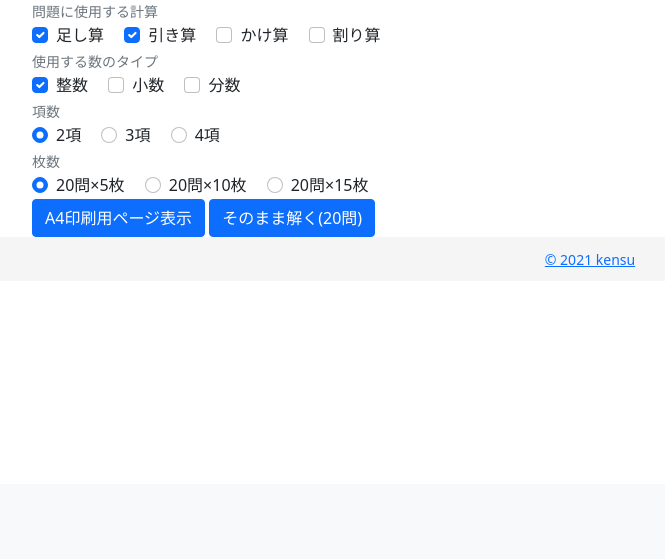
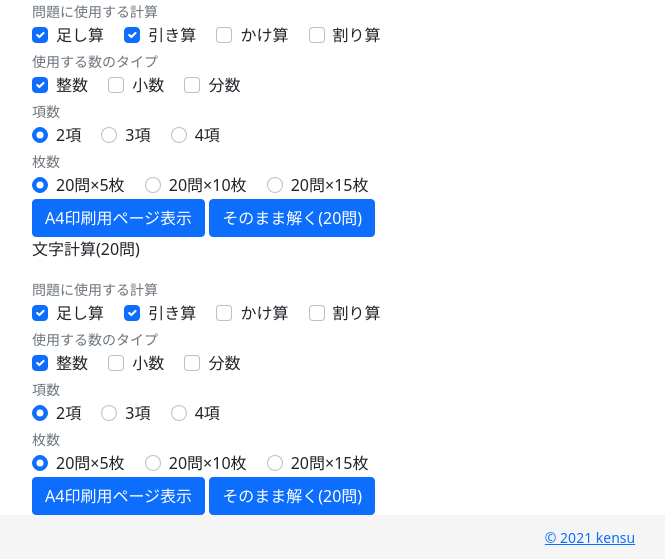
Before and after one commit to kensoooooon/math-print, a Django app: page /math_print/ in a window 1280 px wide. Shown: the part 316-875 px from the top of the page, without its empty margins (50-715 px from the left). Before the commit the page ends 583 px from the top, so only its background shows below. Run offline with Django 3.2, Linux system fonts and the light colour scheme.

Commit message:
prepare character calculate

```diff
--- a/math_print/math_calculate.py
+++ b/math_print/number_calculate.py
@@ -2,7 +2,7 @@ from fractions import Fraction
 from random import choice, randint, random
 
 
-class MathProblem:
+class NumberMathProblem:
     """
     とりあえず整数、分数、小数の3つを使った適当な演算を請け負うクラス
     属性として、latex用の問題文と回答を持っておく必要がある
--- a/math_print/templates/math_print/index.html
+++ b/math_print/templates/math_print/index.html
@@ -104,6 +104,105 @@
                     </label>
                 </div>
             </div>
+            <input class="btn btn-primary" type="submit" value="A4印刷用ページ表示" formaction="{% url 'number_print' %}">
+            <input class="btn btn-primary" type="submit" value="そのまま解く(20問)" formaction="{% url 'number_display' %}">
+        </form>
+</div>
+
+<div class="container">
+    <p>文字計算(20問)</p>
+        <form action="?" method="post" enctype="multipart/form-data">
+            {% csrf_token %}
+            <small class="text-muted">問題に使用する計算</small>
+            <div class="form-group">
+                <div class="form-check form-check-inline">
+                    <input class="form-check-input" type="checkbox" value="plus" name="operator_to_use" id="plusCheck" checked>
+                    <label class="form-check-label" for="plusCheck">
+                        足し算
+                    </label>
+                </div>
+                <div class="form-check form-check-inline">
+                    <input class="form-check-input" type="checkbox" value="minus" name="operator_to_use" id="minusCheck" checked>
+                    <label class="form-check-label" for="minusCheck">
+                        引き算
+                    </label>
+                </div>
+                <div class="form-check form-check-inline">
+                    <input class="form-check-input" type="checkbox" value="times" name="operator_to_use" id="timesCheck">
+                    <label class="form-check-label" for="timesCheck">
+                        かけ算
+                    </label>
+                </div>
+                <div class="form-check form-check-inline">
+                    <input class="form-check-input" type="checkbox" value="divided" name="operator_to_use" id="dividedCheck">
+                    <label class="form-check-label" for="dividedCheck">
+                        割り算
+                    </label>
+                </div>
+            </div>
+            <small class="text-muted">使用する数のタイプ</small>
+            <div class="form-group">
+                <div class="form-check form-check-inline">
+                    <input class="form-check-input" type="checkbox" value="integer" name="number_to_use" id="integerCheck" checked>
+                    <label class="form-check-label" for="integerCheck">
+                        整数
+                    </label>
+                </div>
+                <div class="form-check form-check-inline">
+                    <input class="form-check-input" type="checkbox" value="decimal" name="number_to_use" id="decimalCheck">
+                    <label class="form-check-label" for="decimalCheck">
+                        小数
+                    </label>
+                </div>
+                <div class="form-check form-check-inline">
+                    <input class="form-check-input" type="checkbox" value="frac" name="number_to_use" id="fracCheck">
+                    <label class="form-check-label" for="fracCheck">
+                        分数
+                    </label>
+                </div>
+            </div>
+            <small class="text-muted">項数</small>
+            <div class="form-group">
+                <div class="form-check form-check-inline">
+                    <input class="form-check-input" type="radio" value="2" name="term_number" id="twoRadio" checked>
+                    <label class="form-check-label" for="twoRadio">
+                        2項
+                    </label>
+                </div>
+                <div class="form-check form-check-inline">
+                    <input class="form-check-input" type="radio" value="3" name="term_number" id="threeRadio">
+                    <label class="form-check-label" for="threeRadio">
+                        3項
+                    </label>
+                </div>
+                <div class="form-check form-check-inline">
+                    <input class="form-check-input" type="radio" value="4" name="term_number" id="fourRadio">
+                    <label class="form-check-label" for="fourRadio">
+                        4項
+                    </label>
+                </div>
+            </div>
+            <small class="text-muted">枚数</small>
+            <div class="form-group">
+                <div class="form-check form-check-inline">
+                    <input class="form-check-input" type="radio" value="5" name="paper_number" id="fivePaperRadio" checked>
+                    <label class="form-check-label" for="fivePaperRadio">
+                        20問×5枚
+                    </label>
+                </div>
+                <div class="form-check form-check-inline">
+                    <input class="form-check-input" type="radio" value="10" name="paper_number" id="tenPaperRadio">
+                    <label class="form-check-label" for="tenPaperRadio">
+                        20問×10枚
+                    </label>
+                </div>
+                <div class="form-check form-check-inline">
+                    <input class="form-check-input" type="radio" value="15" name="paper_number" id="fifteenPaperRadio">
+                    <label class="form-check-label" for="fifteenPaperRadio">
+                        20問×15枚
+                    </label>
+                </div>
+            </div>
             <input class="btn btn-primary" type="submit" value="A4印刷用ページ表示" formaction="{% url 'print' %}">
             <input class="btn btn-primary" type="submit" value="そのまま解く(20問)" formaction="{% url 'display' %}">
         </form>
--- a/math_print/urls.py
+++ b/math_print/urls.py
@@ -6,6 +6,6 @@ from . import views
 urlpatterns = [
     path('', views.index, name='index'),
     path('calculate/', views.make_math_print, name='calculate'),
-    path('print/', views.print_problem, name='print'),
-    path('display/', views.display_problem, name="display")
+    path('print/', views.print_number_problem, name='number_print'),
+    path('display/', views.display_number_problem, name="number_display")
 ]
--- a/math_print/views.py
+++ b/math_print/views.py
@@ -22,7 +22,7 @@ def make_math_print(request):
 
     return render(request, 'math_print/calculate.html', {'math_problem_tuple_list': math_problem_tuple_list})
 
-def print_problem(request):
+def print_number_problem(request):
     PROBLEM_NUMBER = 20
 
     result = request.POST
@@ -50,7 +50,7 @@ def print_problem(request):
     # print(f"ren of math_problem_tuple_list: {len(math_problem_tuple_inner_list)}")
     return render(request, 'math_print/for_print.html', {'math_problem_list_of_list': math_problem_list_of_list})
 
-def display_problem(request):
+def display_number_problem(request):
     PROBLEM_NUMBER = 20
 
     result = request.POST
```
Also changed, not shown: math_print/character_calculate.py (added).
